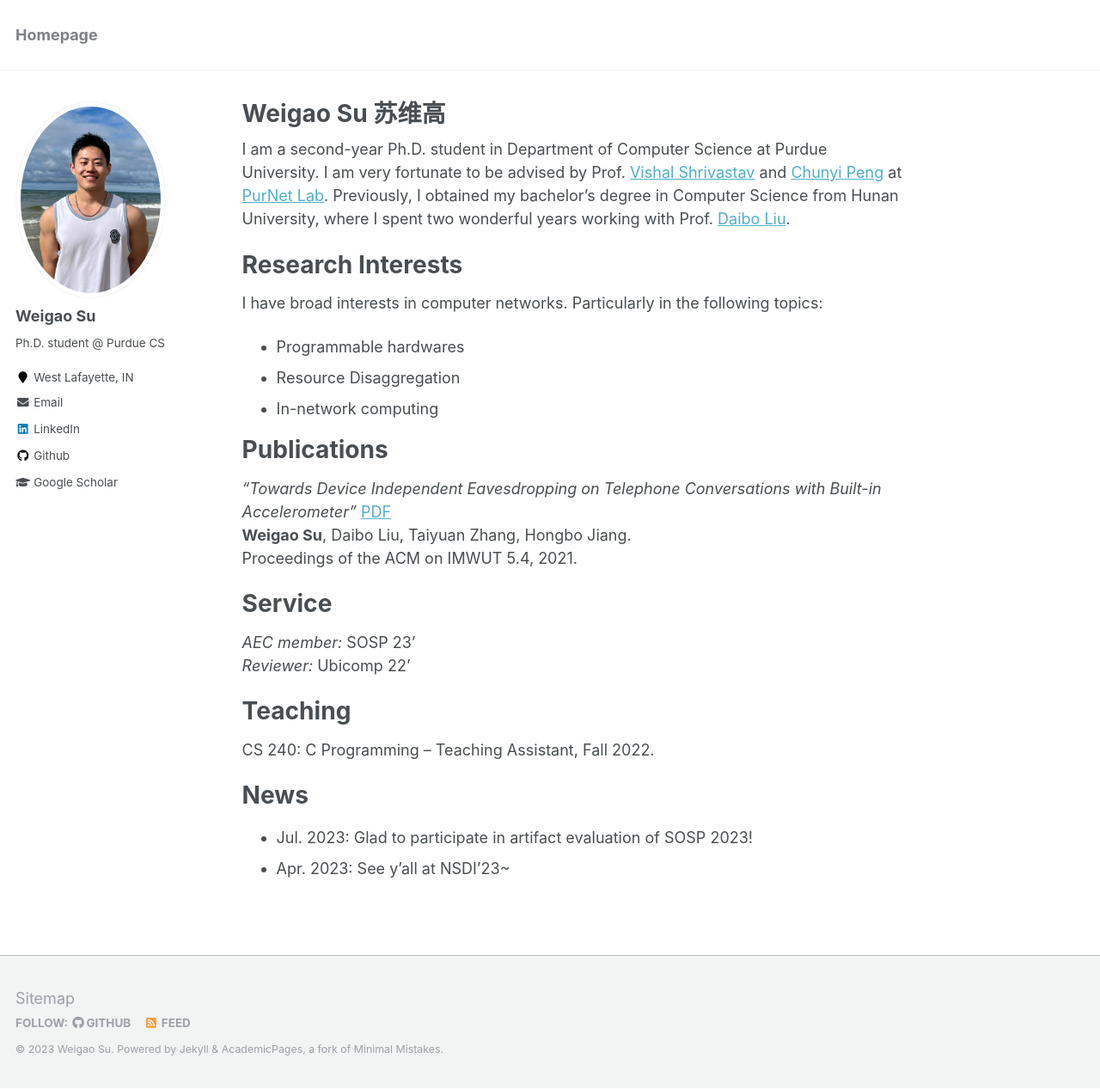
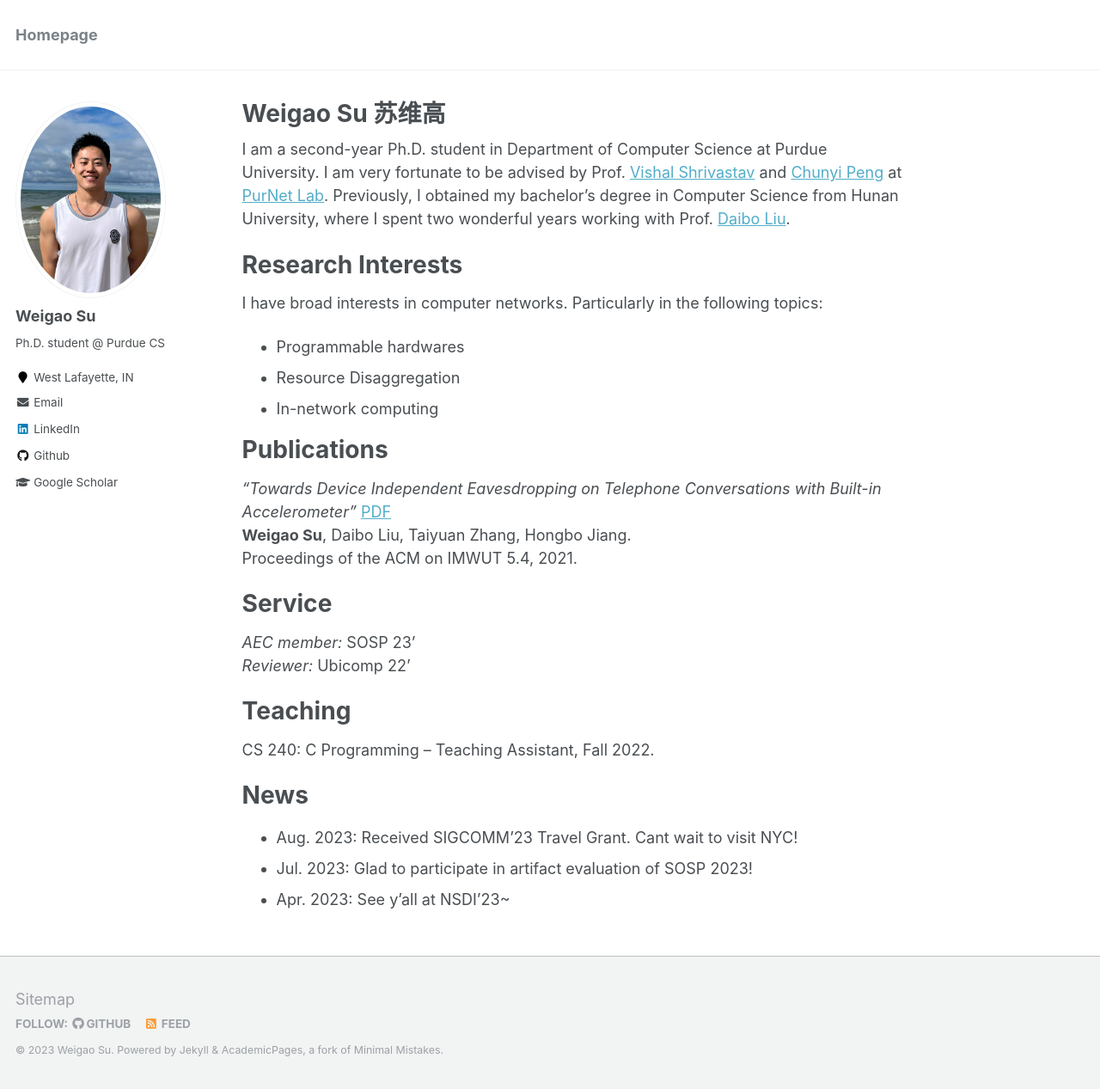
Before and after one commit to wegul/wegul.github.io, a Jekyll site: the page built from _pages/about.md, in a window 1280 px wide and 1267 px high. Shown: the whole window at 86% size. Built offline with Jekyll 4.4.1, drawn with Linux system fonts in a browser that asks for light colours.

Commit message:
Update about.md

```diff
--- a/_pages/about.md
+++ b/_pages/about.md
@@ -56,6 +56,7 @@ CS 240: C Programming -- Teaching Assistant, Fall 2022.
 
 News
 ======
+* Aug. 2023: Received SIGCOMM'23 Travel Grant. Cant wait to visit NYC!
 * Jul. 2023: Glad to participate in artifact evaluation of SOSP 2023!
 * Apr. 2023: See y'all at NSDI'23~
 
```
